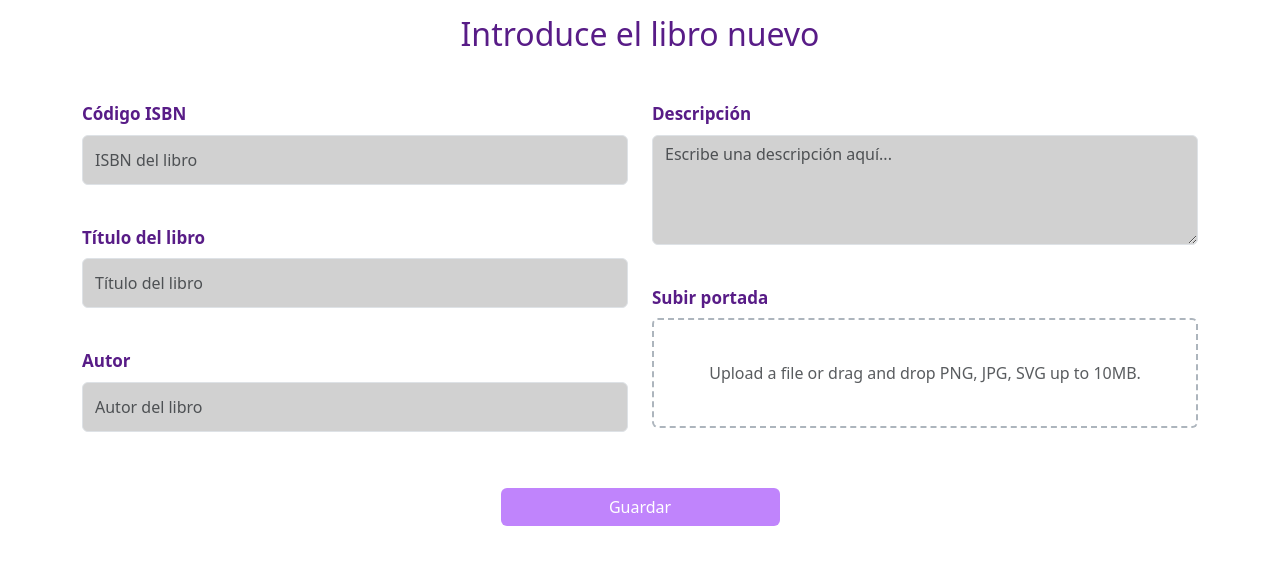
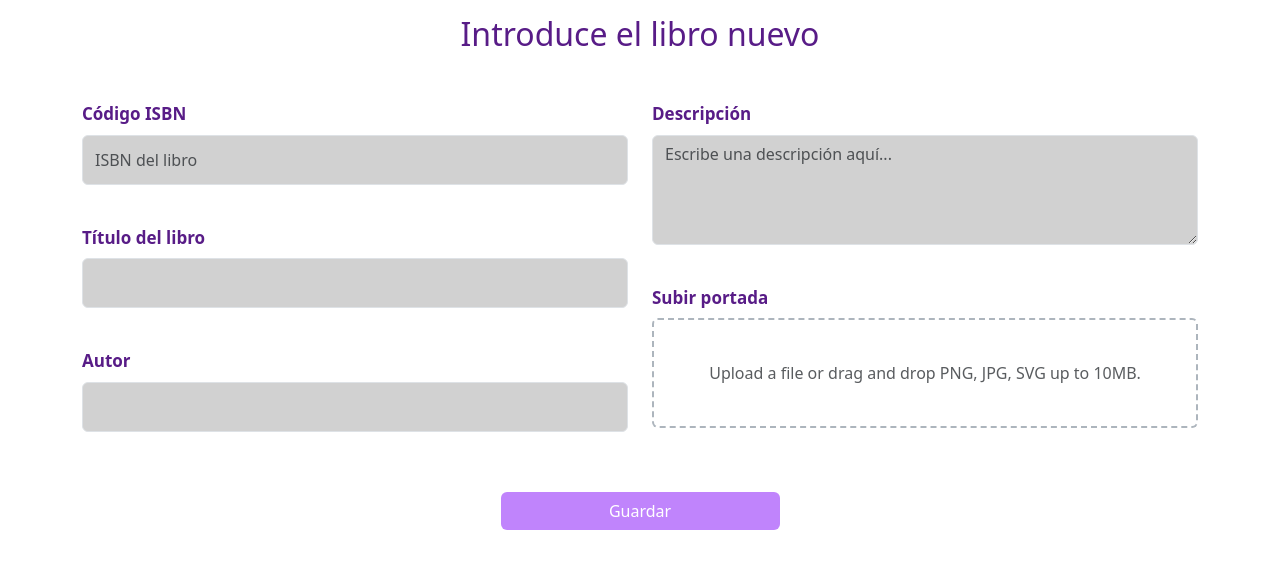
Before and after one commit to florienborg/biblioteca, a PHP site: page /introducir_libro.php in a window 1280 px wide. Shown: the part 129-698 px from the top of the page. Run offline with PHP 8.4, Linux system fonts and the light colour scheme.

Commit message:
Boton solucionado

```diff
--- a/view/components/form.php
+++ b/view/components/form.php
@@ -26,10 +26,10 @@
 
 
 
-<div class="container mt-5">
+<div class="container mt-5 mb-5">
   <div class="row fw-semibold" style="color:#581C87;">
     <h2 class="text-center mb-5 mt-3">Introduce el libro nuevo</h2>
-    <div class="col-md-6 mb-4" >
+    <div class="col-md-6" >
       <form action="./view/logic/insertar.php" method="post">
 
         <div class="form-group">
@@ -39,12 +39,12 @@
 
         <div class="form-group">
              <label for="" class="mt-4" style="font-size:17px">Título del libro</label>
-             <input type="text" name="titulo" class="form-control mb-3 mt-2" style="background:#D1D1D1; height: 50px" placeholder="Título del libro">
+             <input type="text" name="titulo" class="form-control mb-3 mt-2" style="background:#D1D1D1; height: 50px" placeholder="">
         </div>
 
         <div class="form-group">
              <label for="" class="mt-4" style="font-size:17px">Autor</label>
-             <input type="text" name="autor" class="form-control mb-3 mt-2" style="background:#D1D1D1; height: 50px" placeholder="Autor del libro">
+             <input type="text" name="autor" class="form-control mt-2" style="background:#D1D1D1; height: 50px" placeholder="">
         </div>
         </div>
 
@@ -58,14 +58,13 @@
             <label for="" class="mt-4" style="font-size:17px">Subir portada</label>
             <input type="url" name="portada" id="portada" class="form-control mb-3 mt-2" style="border: 2px dashed #adb5bd; height: 110px; text-align: center" placeholder="Upload a file or drag and drop PNG, JPG, SVG up to 10MB."/>
         </div>
+        </div>
 
+        <div class="text-center">
+            <input type="submit" value="Guardar" class="btn w-25 mb-3 mt-5 .btn-custom:hover"  style="background:#C084FC; color: white; font-size:16px;">
+        </div>
       </form>
 
     </div>
-    <div class="text-center">
-        <div>
-            <input type="submit" value="Guardar" class="btn w-25 mb-3 mt-3"  style="background:#C084FC; color: white; font-size:16px;">
-        </div
-    </div>
-  </div>
 </div>
+</div>
```
